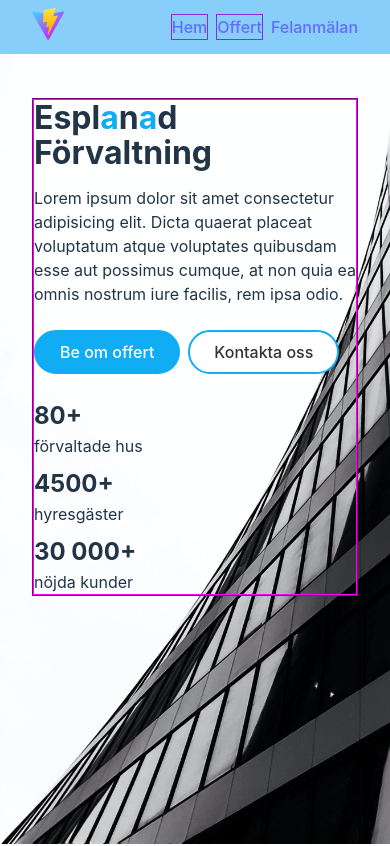
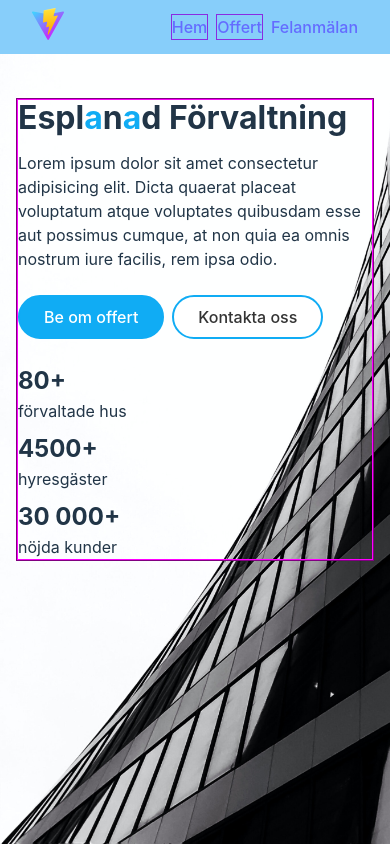
Before and after one commit to FredrikRidderfalk/esplanad-website-vite, a React (Vite) app: page / in a window 390 px wide. Shown: the top 846 px of the page. Built offline with nearby package versions, Linux system fonts and the light colour scheme.

Commit message:
style: less inline padding on mobile view

```diff
--- a/src/Home.css
+++ b/src/Home.css
@@ -1,5 +1,5 @@
 section {
-  padding-inline: 2rem;
+  padding-inline: 1rem;
 }
 
 /* Hero section */
@@ -91,6 +91,9 @@ section {
 
 /* Media queries */
 @media screen and (min-width: 600px) {
+  section {
+    padding-inline: 2rem;
+  }
   .hero-content {
     max-width: 50%;
   }
```
